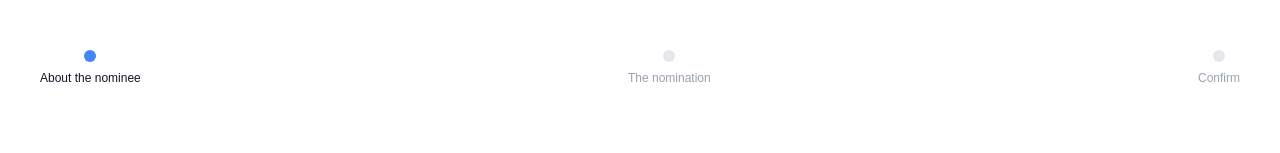
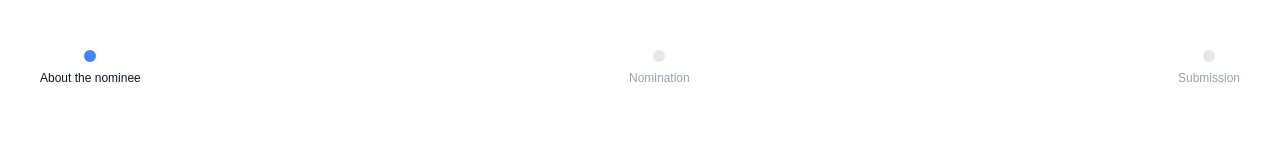
Before and after one commit to GDGBabcockUniversity/the-hundred, a Next.js app: page /nominate in a window 1280 px wide. Shown: the part 643-796 px from the top of the page. Built offline with nearby package versions, Linux system fonts and the light colour scheme; a web font is replaced by a local one.

Commit message:
feat(nomination-wizard): use cn utility for conditional classes and update step labels

```diff
--- a/components/nomination/NominationWizard.tsx
+++ b/components/nomination/NominationWizard.tsx
@@ -5,6 +5,7 @@ import { Step1About } from "@/components/nomination/Step1About";
 import { Step2Nomination } from "@/components/nomination/Step2Nomination";
 import { Step3Confirm } from "@/components/nomination/Step3Confirm";
 import { Step4Success } from "@/components/nomination/Step4Success";
+import { cn } from "@/lib/utils";
 
 export function NominationWizard() {
   const [step, setStep] = useState(1);
@@ -19,8 +20,8 @@ export function NominationWizard() {
 
   const steps = [
     { num: 1, label: "About the nominee" },
-    { num: 2, label: "The nomination" },
-    { num: 3, label: "Confirm" },
+    { num: 2, label: "Nomination" },
+    { num: 3, label: "Submission" },
   ];
 
   return (
@@ -35,16 +36,17 @@ export function NominationWizard() {
             className="flex flex-col items-center gap-2 bg-white px-2"
           >
             <div
-              className={`w-3 h-3 rounded-full shrink-0 transition-colors ${
-                step >= s.num
-                  ? step === s.num
-                    ? "bg-brand-blue"
-                    : "bg-brand-green"
-                  : "bg-gray-200"
-              }`}
+              className={cn("w-3 h-3 rounded-full shrink-0 transition-colors", {
+                "bg-brand-blue": step === s.num,
+                "bg-brand-green": step > s.num,
+                "bg-gray-200": step < s.num,
+              })}
             />
             <span
-              className={`text-xs font-medium ${step >= s.num ? "text-brand-navy" : "text-gray-400"}`}
+              className={cn(`text-xs font-medium`, {
+                "text-brand-navy": step >= s.num,
+                "text-gray-400": step < s.num,
+              })}
             >
               {s.label}
             </span>
```
